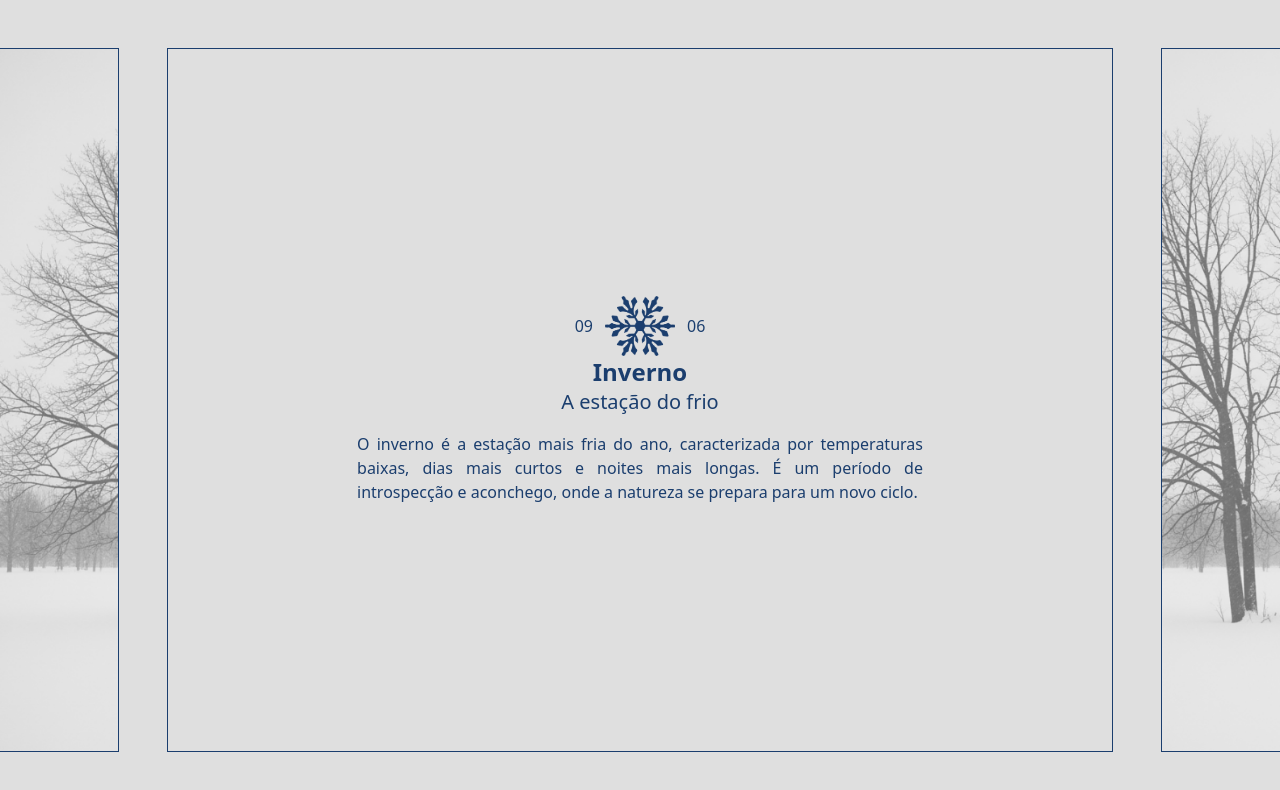
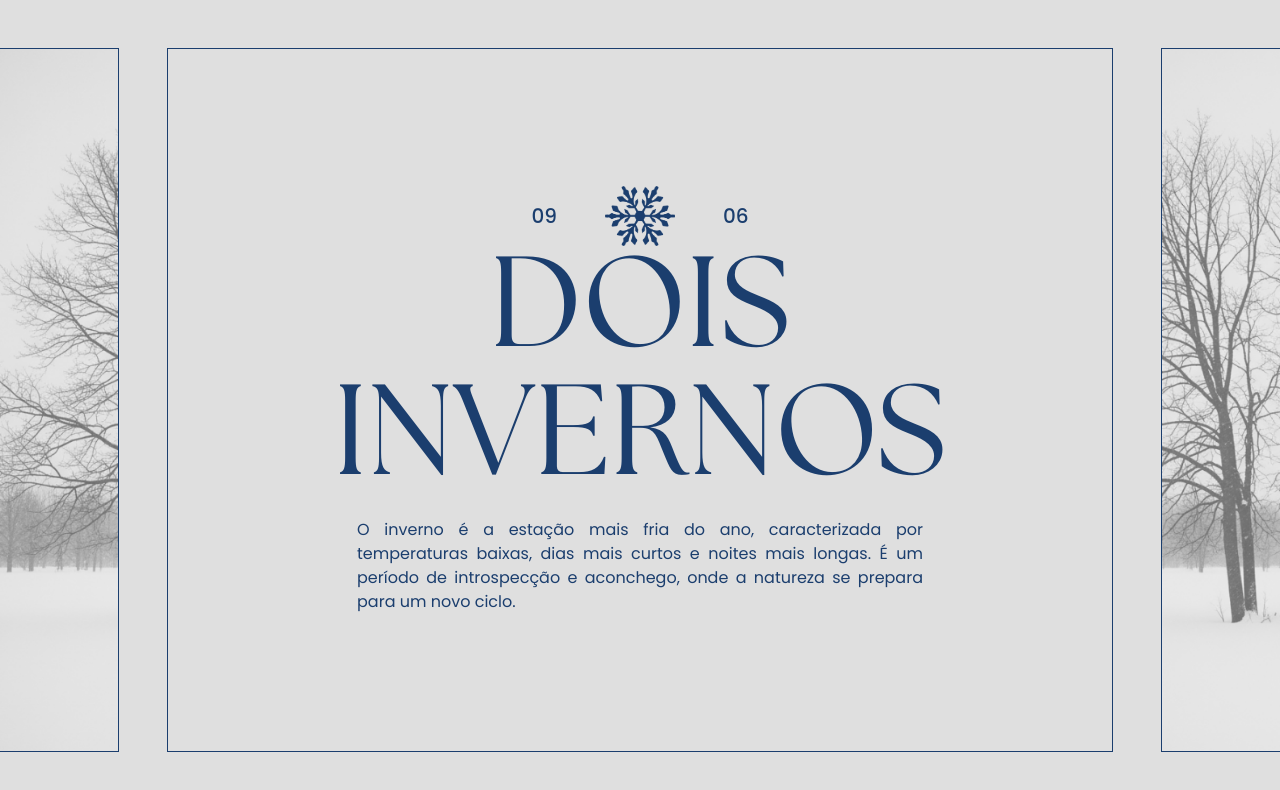
Before and after one commit to f-rxfxel/one-year, a Next.js app: page / in a window 1280 px wide. Shown: the top 790 px of the page. Built offline with nearby package versions, Linux system fonts and the light colour scheme.

Commit message:
Adicionando fonte local e do Google Fonts

```diff
--- a/app/layout.tsx
+++ b/app/layout.tsx
@@ -1,5 +1,13 @@
 import type { Metadata } from "next";
 import "./globals.css";
+import { Poppins } from "next/font/google";
+
+const poppins = Poppins({
+  subsets: ["latin"],
+  weight: ["400", "500", "600", "700"],
+  display: "swap",
+  variable: "--font-poppins",
+});
 
 export const metadata: Metadata = {
   title: "faz 1 ano",
@@ -12,7 +20,7 @@ export default function RootLayout({
   children: React.ReactNode;
 }>) {
   return (
-    <html lang="pt-br" className={`antialiased h-screen`}>
+    <html lang="pt-br" className={`antialiased h-screen ${poppins.className}`}>
       <body>{children}</body>
     </html>
   );
--- a/app/page.tsx
+++ b/app/page.tsx
@@ -3,11 +3,17 @@
 import Image from 'next/image';
 import { useState, useEffect } from 'react';
 
+import localFont from 'next/font/local'
+
+const TheSeasons = localFont({
+  src: '../public/fonts/TheSeasons.otf',
+})
+
 const seasons = {
   winter: {
     key: 'winter',
-    title: 'Inverno',
-    subtitle: 'A estação do frio',
+    title: 'DOIS',
+    subtitle: 'INVERNOS',
     description:
       'O inverno é a estação mais fria do ano, caracterizada por temperaturas baixas, dias mais curtos e noites mais longas. É um período de introspecção e aconchego, onde a natureza se prepara para um novo ciclo.',
     images: ['/images/winter 1.png', '/images/winter 2.png'],
@@ -16,8 +22,8 @@ const seasons = {
   },
   summer: {
     key: 'summer',
-    title: 'Verão',
-    subtitle: 'A estação do calor',
+    title: 'DOIS',
+    subtitle: 'VEROES',
     description:
       'O verão é a estação mais quente do ano, com dias longos e ensolarados. É um período de energia, vitalidade e atividades ao ar livre, onde a natureza está em seu auge de exuberância.',
     images: ['/images/summer 1.png', '/images/summer 2.png'],
@@ -26,8 +32,8 @@ const seasons = {
   },
   autumn: {
     key: 'autumn',
-    title: 'Outono',
-    subtitle: 'A estação das folhas',
+    title: 'DOIS',
+    subtitle: 'OUTONOS',
     description:
       'O outono é a estação da transição, onde as folhas mudam de cor e caem, preparando a natureza para o inverno. É um período de transformação e reflexão, com temperaturas amenas e paisagens douradas.',
     images: ['/images/autumn 1.png', '/images/autumn 2.png'],
@@ -36,8 +42,8 @@ const seasons = {
   },
   spring: {
     key: 'spring',
-    title: 'Primavera',
-    subtitle: 'A estação das flores',
+    title: 'DUAS',
+    subtitle: 'PRIMAVERAS',
     description:
       'A primavera é a estação do renascimento, onde a natureza desperta do inverno. É um período de renovação, com flores desabrochando, temperaturas amenas e dias mais longos, anunciando a chegada do verão.',
     images: ['/images/spring 1.png', '/images/spring 2.png'],
@@ -119,13 +125,13 @@ export default function Component() {
       <main
         className={`md:m-12 m-6 size-full border border-${season.color}-highlight flex flex-col items-center justify-center`}
       >
-        <div className="flex items-center gap-3">
-          <span className={`text-md text-${season.color}-highlight`}>09</span>
+        <div className="flex items-center md:gap-12 gap-6">
+          <span className={`md:text-xl text-lg font-medium text-${season.color}-highlight`}>09</span>
           <Image src={season.icon} alt={season.title} width={70} height={70} />
-          <span className={`text-md text-${season.color}-highlight`}>06</span>
+          <span className={`md:text-xl text-lg font-medium text-${season.color}-highlight`}>06</span>
         </div>
-        <h1 className={`text-2xl font-bold text-${season.color}-highlight`}>{season.title}</h1>
-        <h2 className={`text-xl mb-4 text-${season.color}-highlight`}>{season.subtitle}</h2>
+        <h1 className={`text-9xl text-${season.color}-highlight ${TheSeasons.className}`}>{season.title}</h1>
+        <h1 className={`text-9xl mb-4 text-${season.color}-highlight ${TheSeasons.className}`}>{season.subtitle}</h1>
         <p className={`md:max-w-2/3 px-8 text-md text-justify border-${season.color}-highlight text-${season.color}-highlight`}>{season.description}</p>
       </main>
 
```
Also changed, not shown: public/fonts/TheSeasons.otf (added).
